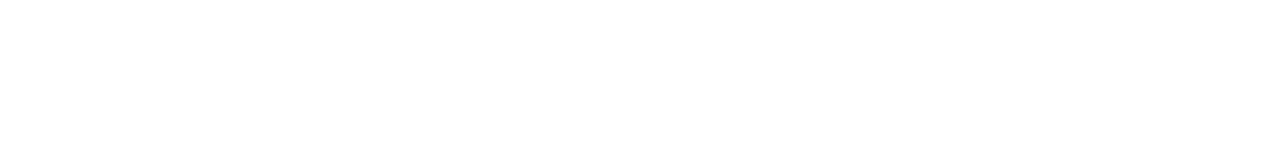
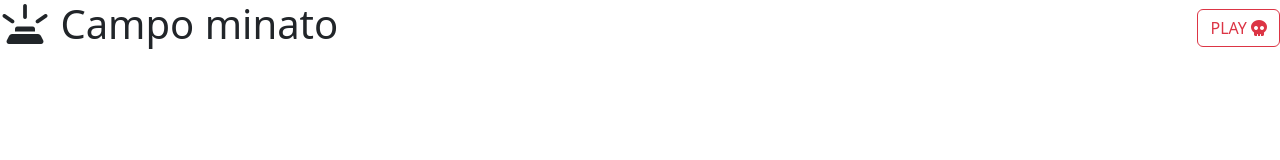
Before and after one commit to simonescoca/js-campominato-grid, a plain HTML site: page index.html in a window 1280 px wide. Drawn offline with nearby package versions, Linux system fonts and the light colour scheme.

Commit message:
added header title & button

```diff
--- a/index.html
+++ b/index.html
@@ -4,10 +4,27 @@
         <meta charset="UTF-8">
         <meta http-equiv="X-UA-Compatible" content="IE=edge">
         <meta name="viewport" content="width=device-width, initial-scale=1.0">
+        <link rel="stylesheet" href="https://cdnjs.cloudflare.com/ajax/libs/font-awesome/6.4.0/css/all.min.css">
+        <link rel="stylesheet" href="https://cdn.jsdelivr.net/npm/bootstrap@5.2.3/dist/css/bootstrap.min.css">
         <link rel="stylesheet" href="style.css">
         <title>Campo Minato</title>
     </head>
     <body>
+        <header>
+            <div class="filter d-flex align-items-center justify-content-between">
+                <h1>
+                    <i class="fa-solid fa-land-mine-on"></i>
+                    Campo minato
+                </h1>
+                <button id="button" type="button" class="btn btn-outline-danger">
+                    PLAY
+                    <i class="fa-solid fa-skull"></i>
+                </button>
+            </div>
+        </header>
+        <div class="container">
+
+        </div>
         <script src="script.js"></script>
     </body>
 </html>
```
